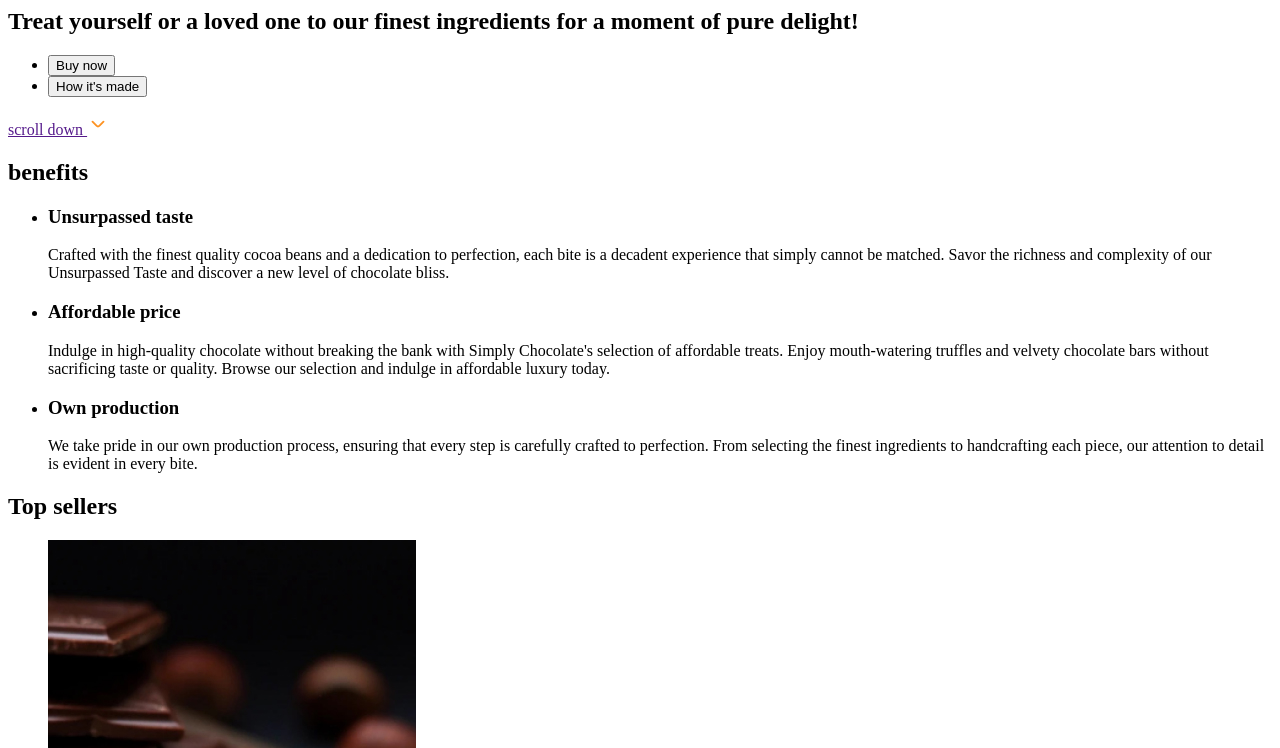
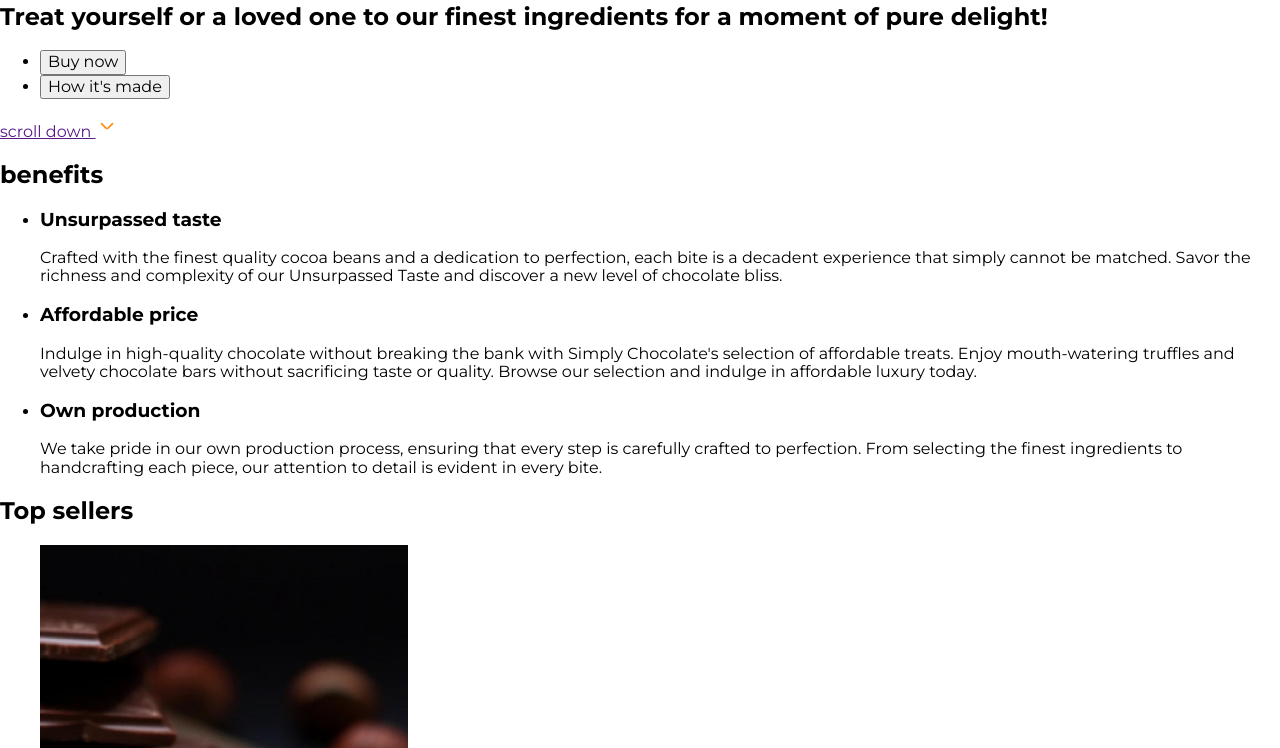
Before and after one commit to ASkypka/fson-104, a plain HTML site: page index.html in a window 1280 px wide. Shown: the part 218-966 px from the top of the page. Drawn offline with nearby package versions, Linux system fonts and the light colour scheme.

Commit message:
add fonts

```diff
--- /dev/null
+++ b/css/styles.css
@@ -0,0 +1,3 @@
+body {
+    font-family: "Montserrat", sans-serif;
+}
--- a/index.html
+++ b/index.html
@@ -3,7 +3,13 @@
   <head>
     <meta charset="UTF-8" />
     <meta name="viewport" content="width=device-width, initial-scale=1.0" />
+    <link rel="stylesheet" href="https://cdnjs.cloudflare.com/ajax/libs/modern-normalize/2.0.0/modern-normalize.min.css" integrity="sha512-4xo8blKMVCiXpTaLzQSLSw3KFOVPWhm/TRtuPVc4WG6kUgjH6J03IBuG7JZPkcWMxJ5huwaBpOpnwYElP/m6wg==" crossorigin="anonymous" referrerpolicy="no-referrer" />
+
+    <link rel="preconnect" href="https://fonts.googleapis.com">
+<link rel="preconnect" href="https://fonts.gstatic.com" crossorigin>
+<link href="https://fonts.googleapis.com/css2?family=Montserrat:ital,wght@0,100..900;1,100..900&display=swap" rel="stylesheet">
     <title>Document</title>
+    <link rel="stylesheet" href="./css/styles.css">
   </head>
   <body>
     <header id="home">
```
